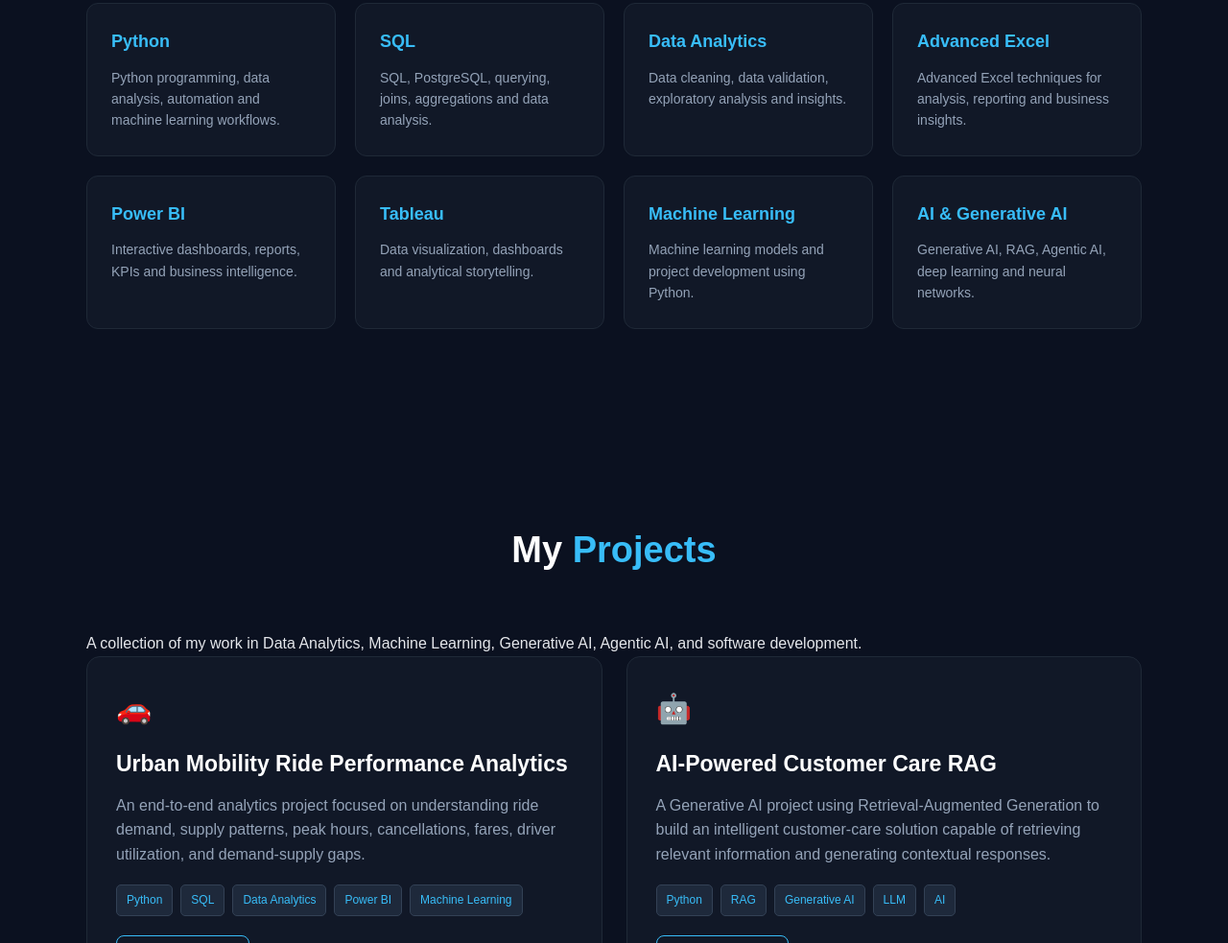
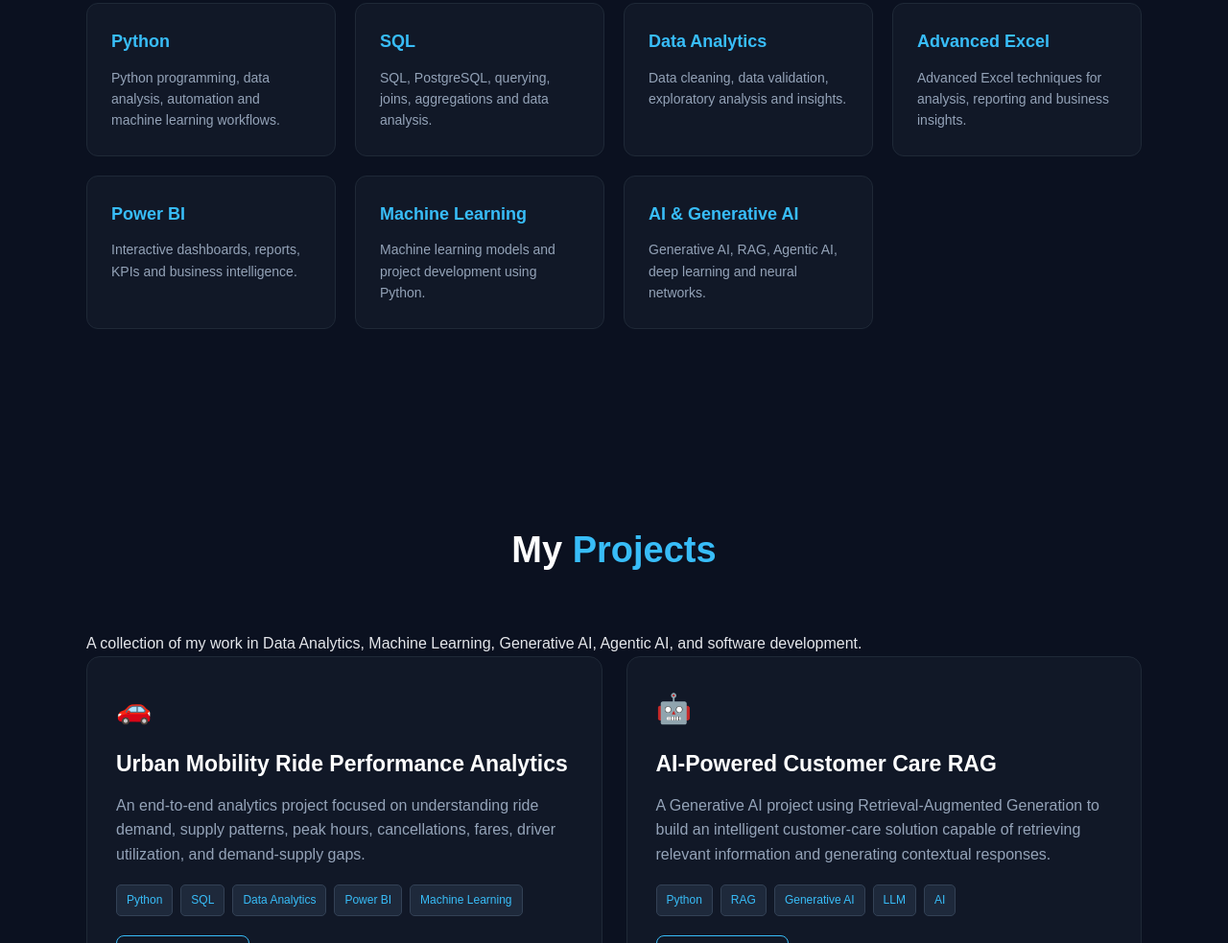
Before and after one commit to 7735Chandanjena/7735Chandanjena.github.io, a plain HTML site: page index.html in a window 1280 px wide. Shown: the part 1600-2583 px from the top of the page at 96% size. Drawn offline with Linux system fonts and the light colour scheme.

Commit message:
Remove Tableau skill card from index.html
Removed Tableau skill card from the skills section.

```diff
--- a/index.html
+++ b/index.html
@@ -966,19 +966,6 @@
 
             </div>
 
-
-            <div class="skill-card">
-
-                <h3>Tableau</h3>
-
-                <p>
-                    Data visualization, dashboards and
-                    analytical storytelling.
-                </p>
-
-            </div>
-
-
             <div class="skill-card">
 
                 <h3>Machine Learning</h3>
```
